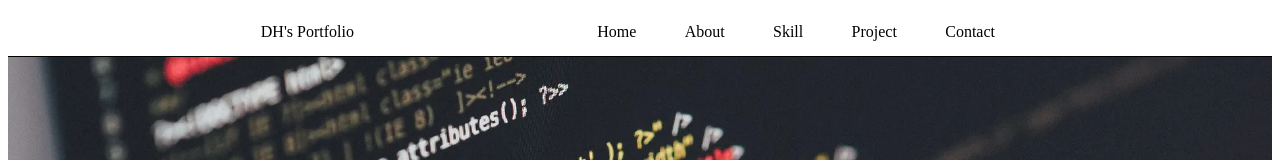
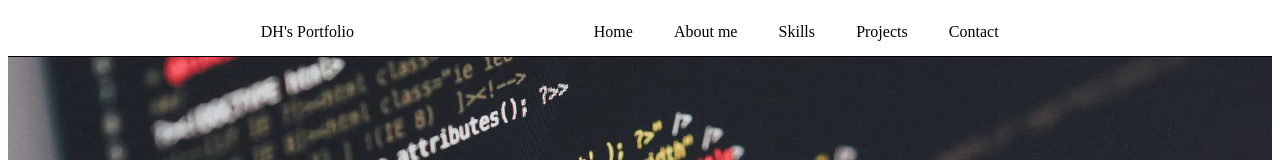
Before and after one commit to dtc03003/Portfolio, a React (Create React App) app: page / in a window 1280 px wide. Shown: the top 160 px of the page. Built offline with nearby package versions, Linux system fonts and the light colour scheme.

Commit message:
헤더 변경

```diff
--- a/src/components/Header.js
+++ b/src/components/Header.js
@@ -23,7 +23,7 @@ const Header = () => {
                             scroll("About");
                         }}
                     >
-                        About
+                        About me
                     </p>
                     <p
                         className={style.btn_item}
@@ -31,7 +31,7 @@ const Header = () => {
                             scroll("Skills");
                         }}
                     >
-                        Skill
+                        Skills
                     </p>
                     <p
                         className={style.btn_item}
@@ -39,7 +39,7 @@ const Header = () => {
                             scroll("Project");
                         }}
                     >
-                        Project
+                        Projects
                     </p>
                     <p
                         className={style.btn_item}
```
